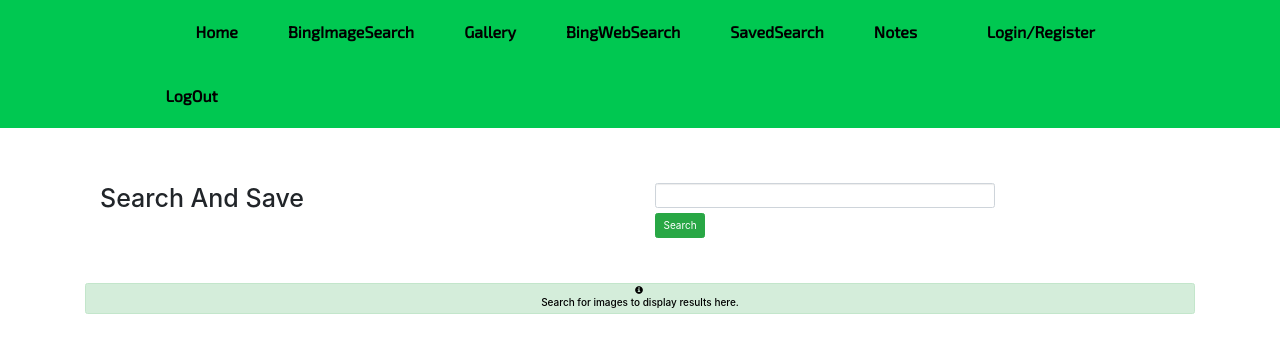
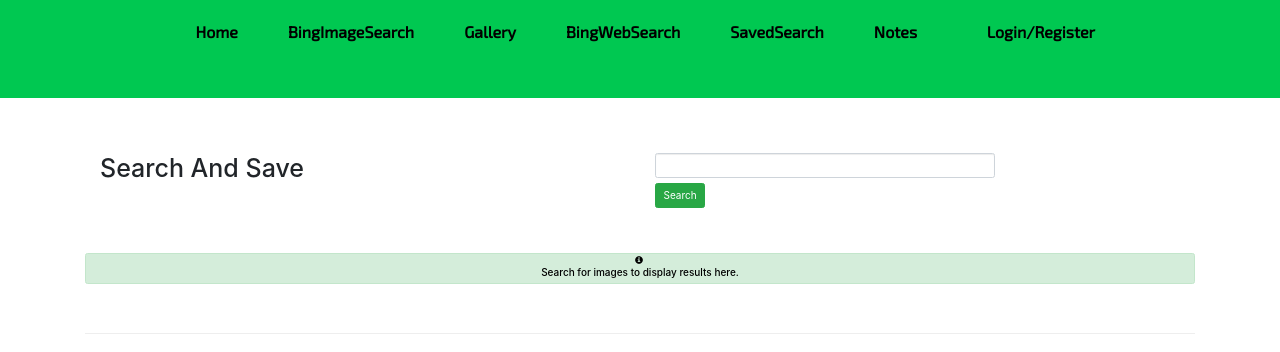
Before and after one commit to Naveenpatancheru/SaveYourSearch, an Angular app: page /search in a window 1280 px wide. Shown: the top 352 px of the page. Built offline with nearby package versions, Linux system fonts and the light colour scheme; a web font is replaced by a local one.

Commit message:
Login/LogOut Interceptor, Token

```diff
--- a/src/app/app.component.html
+++ b/src/app/app.component.html
@@ -27,8 +27,8 @@
               <li><a routerLink="/bingwebsearch" routerLinkActive="router-link-active" class="nav-item nav-link" href="#">BingWebSearch</a></li>
               <li><a routerLink="/savedbingsearch" routerLinkActive="router-link-active" class="nav-item nav-link" href="#">SavedSearch</a></li>
               <li><a routerLink="/notes" routerLinkActive="router-link-active" class="nav-item nav-link" href="#">Notes</a></li>
-           &nbsp;&nbsp;&nbsp;&nbsp;&nbsp;   <li><a routerLink="/login" routerLinkActive="router-link-active" class="nav-item nav-link" href="#">Login/Register</a></li>
-           <li><a routerLink="/login" routerLinkActive="router-link-active" class="nav-item nav-link"  href="#">LogOut</a></li>
+           &nbsp;&nbsp;&nbsp;&nbsp;&nbsp;   <li><a routerLink="/login" *ngIf="!_authService.loggedIn()" routerLinkActive="router-link-active" class="nav-item nav-link" href="#">Login/Register</a></li>
+           <li><a routerLink="/login" routerLinkActive="router-link-active" style="cursor: pointer;"  *ngIf="_authService.loggedIn()" (click)="_authService.logoutUser()"  class="nav-item nav-link"  href="#">LogOut</a></li>
         </ul>
     </nav>
 
--- a/src/app/app.component.ts
+++ b/src/app/app.component.ts
@@ -1,9 +1,11 @@
+import { AuthService } from './auth/auth.service';
 import { Router, ActivatedRoute } from '@angular/router';
 import { UserService } from './common/services/user.service';
 import { Component, OnInit } from '@angular/core';
 import { faSave,faCloud,faBookmark,faImage } from '@fortawesome/free-solid-svg-icons';
 import { FormBuilder, FormGroup, Validators } from '@angular/forms';
 import { first } from 'rxjs/operators';
+
 @Component({
   selector: 'app-root',
   templateUrl: './app.component.html',
@@ -23,7 +25,7 @@ export class AppComponent {
   result:boolean;
   OTP:string;
   loginResult:string;
-  constructor(  ) { }
+  constructor(public _authService: AuthService  ) { }
 
 
 
--- a/src/app/auth/auth.service.ts
+++ b/src/app/auth/auth.service.ts
@@ -18,6 +18,11 @@ export class AuthService {
       this.router.navigate(['/']);
     }
   }
+  logoutUser()
+  {
+    localStorage.removeItem('token');
+    this.router.navigate(['/login']);
+  }
 
   logout() {                            // {4}
   //  this.loggedIn.next(false);
--- a/src/app/login/login/login.component.ts
+++ b/src/app/login/login/login.component.ts
@@ -56,6 +56,7 @@ onSubmit(buttonType): void {
         this.user=result;
       });
       this.alertService.clear();
+
       // // this.router.navigateByUrl('/home');
       // this.router.navigateByUrl('/home');
       if(this.user.id=="Naveen12121")
@@ -72,7 +73,7 @@ onSubmit(buttonType): void {
         }
   }
   if(buttonType==="Register"){
-    debugger;
+
     this.submittedResgiter = true;
     this.userService.sendOTP(this.loginForm.value.usernamePhoneRegistration).subscribe( result=>{
       this.OTP=result;
```
